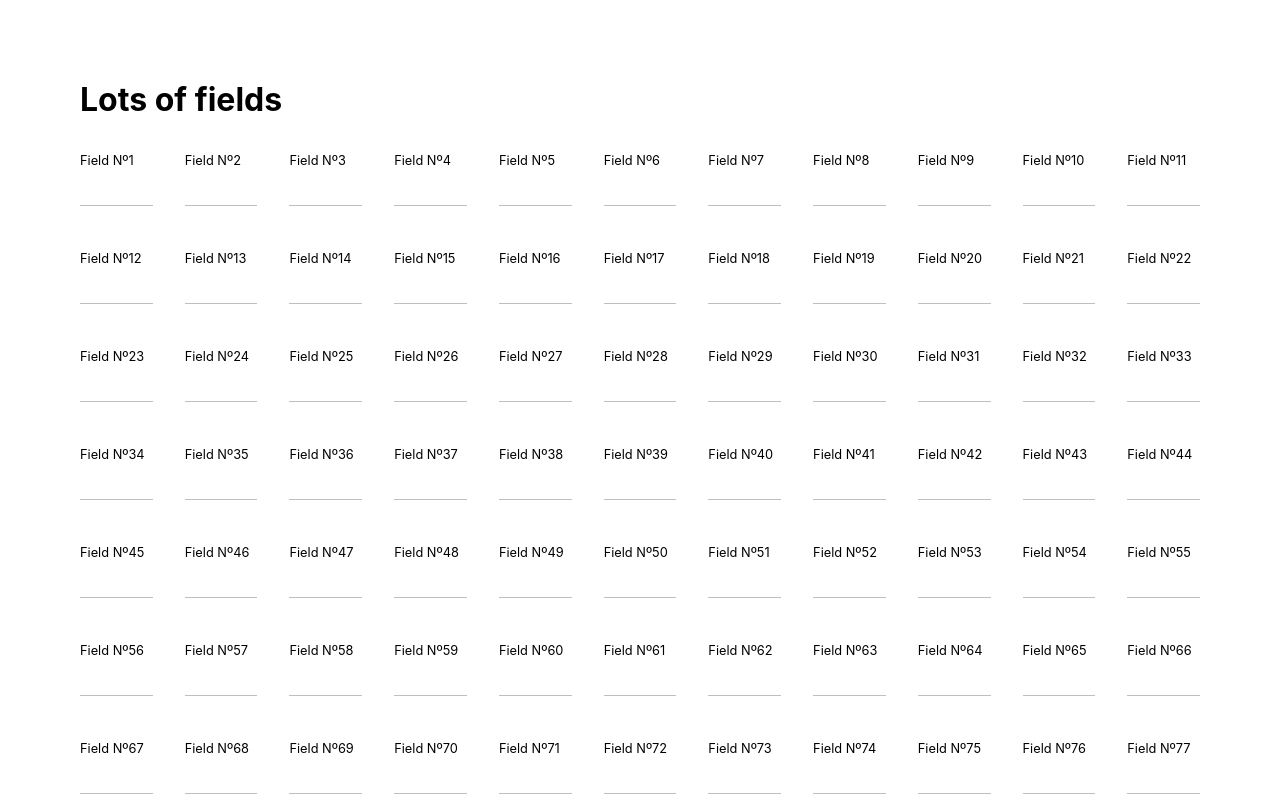
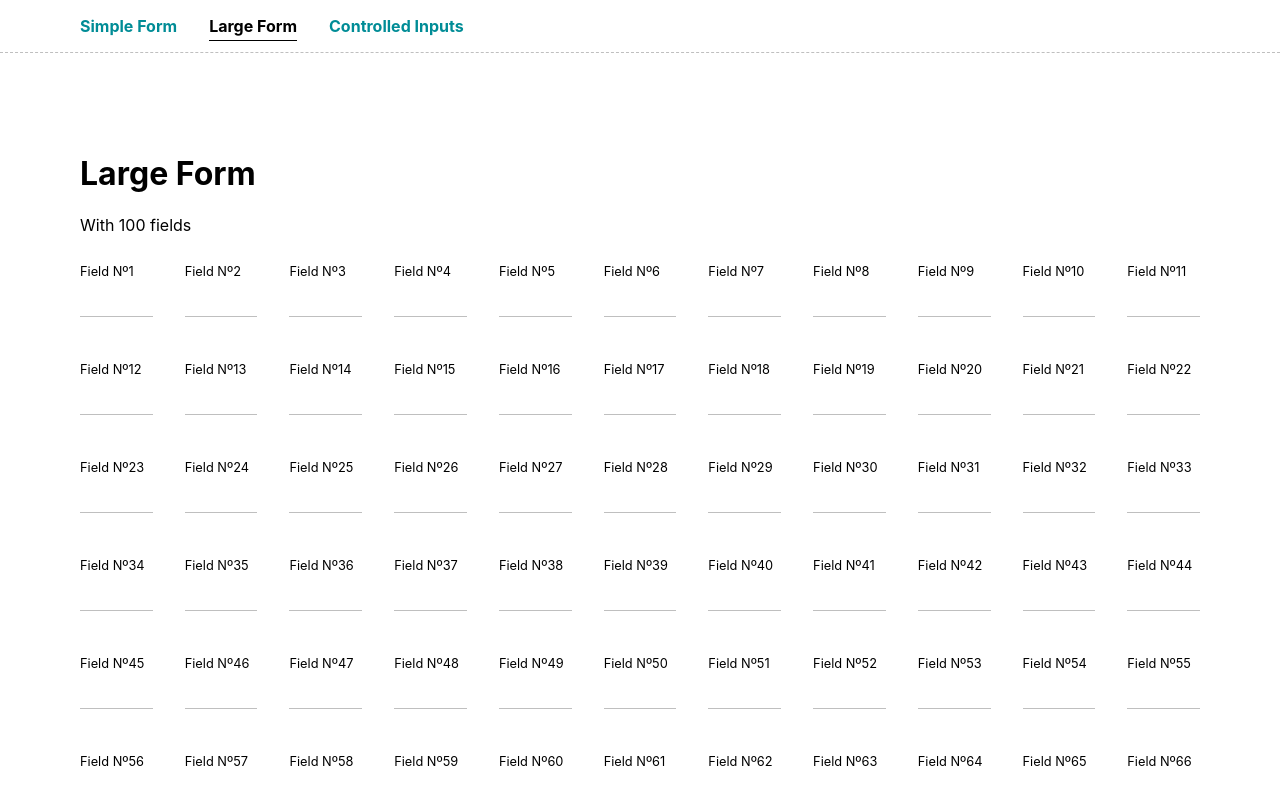
Before and after one commit to mrdougal/lightweight-react-form-demo, a React (Create React App) app: page /large-form in a window 1280 px wide. Shown: the top 800 px of the page. Built offline with nearby package versions, Linux system fonts and the light colour scheme.

Commit message:
Explain what this is about

```diff
--- a/src/App.js
+++ b/src/App.js
@@ -1,22 +1,48 @@
-import React, { Component } from "react"
-import { BrowserRouter as Router, Switch, Route } from "react-router-dom"
-import Login from "./login"
+import React from "react"
+import {
+  BrowserRouter as Router,
+  Switch,
+  Route,
+  NavLink
+} from "react-router-dom"
+import SimpleForm from "./simple-form"
 import LargeForm from "./large-form"
 import ControlledInputs from "./controlled-inputs"
 import "./app.css"
 
-class App extends Component {
-  render() {
-    return (
-      <Router>
+const MenuLink = ({ to, exact = false, children }) => (
+  <li>
+    <NavLink activeClassName="active" to={to} exact={exact}>
+      {children}
+    </NavLink>
+  </li>
+)
+
+const Navigation = () => (
+  <menu className="mainNavigation">
+    <ul>
+      <MenuLink to="/" exact>
+        Simple Form
+      </MenuLink>
+      <MenuLink to="/large-form">Large Form</MenuLink>
+      <MenuLink to="/controlled-inputs">Controlled Inputs</MenuLink>
+    </ul>
+  </menu>
+)
+
+const App = () => (
+  <Router>
+    <React.Fragment>
+      <Navigation />
+      <main>
         <Switch>
           <Route path="/large-form" component={LargeForm} />
           <Route path="/controlled-inputs" component={ControlledInputs} />
-          <Login />
+          <SimpleForm />
         </Switch>
-      </Router>
-    )
-  }
-}
+      </main>
+    </React.Fragment>
+  </Router>
+)
 
 export default App
--- a/src/app.css
+++ b/src/app.css
@@ -1,6 +1,6 @@
 body {
   font-size: 16px;
-  margin: 5em;
+  margin: 0;
   padding: 0;
   font-family: -apple-system, BlinkMacSystemFont, "Segoe UI", "Roboto", "Oxygen",
     "Ubuntu", "Cantarell", "Fira Sans", "Droid Sans", "Helvetica Neue",
@@ -13,3 +13,40 @@ code {
   font-family: source-code-pro, Menlo, Monaco, Consolas, "Courier New",
     monospace;
 }
+
+.mainNavigation,
+.mainNavigation ul,
+.mainNavigation li {
+  margin: 0;
+  padding: 0;
+  list-style: none;
+}
+
+.mainNavigation {
+  border-bottom: 1px dashed rgba(0, 0, 0, 0.25);
+}
+
+.mainNavigation ul {
+  display: flex;
+  margin: 1em 5em;
+}
+
+.mainNavigation li {
+  margin-right: 2em;
+}
+
+.mainNavigation a {
+  color: #008c96;
+  font-weight: bold;
+  text-decoration: none;
+}
+
+.mainNavigation a.active {
+  color: inherit;
+  padding-bottom: 0.25em;
+  border-bottom: 1px solid #000;
+}
+
+main {
+  padding: 5em;
+}
--- a/src/controlled-inputs/index.js
+++ b/src/controlled-inputs/index.js
@@ -29,6 +29,8 @@ const ControlledInputs = () => (
       {({ onChange }) => (
         <React.Fragment>
           <h1>Controlled inputs</h1>
+          <p>First name has a custom onChange event</p>
+
           <fieldset>
             <FormInput
               name="first_name"
--- a/src/large-form/index.js
+++ b/src/large-form/index.js
@@ -13,7 +13,9 @@ const generateFields = size => {
 
 const LargeForm = () => (
   <FormWrapper>
-    <h1>Lots of fields</h1>
+    <h1>Large Form</h1>
+    <p>With 100 fields</p>
+
     <fieldset>
       <div className="largeForm--fields">
         {generateFields(100).map(field => (
--- a/src/login/index.js
+++ b/src/simple-form/index.js
@@ -1,8 +1,9 @@
 import React from "react"
 import FormWrapper from "../form-wrapper"
 
-const Login = () => (
+const SimpleForm = () => (
   <FormWrapper>
+    <h1>Simple form</h1>
     <fieldset>
       <label htmlFor="email">Email</label>
       <input type="email" id="email" name="email" />
@@ -17,4 +18,4 @@ const Login = () => (
   </FormWrapper>
 )
 
-export default Login
+export default SimpleForm
```
Also changed, not shown: 1 other file (tests, documents, lock files or other folders).
